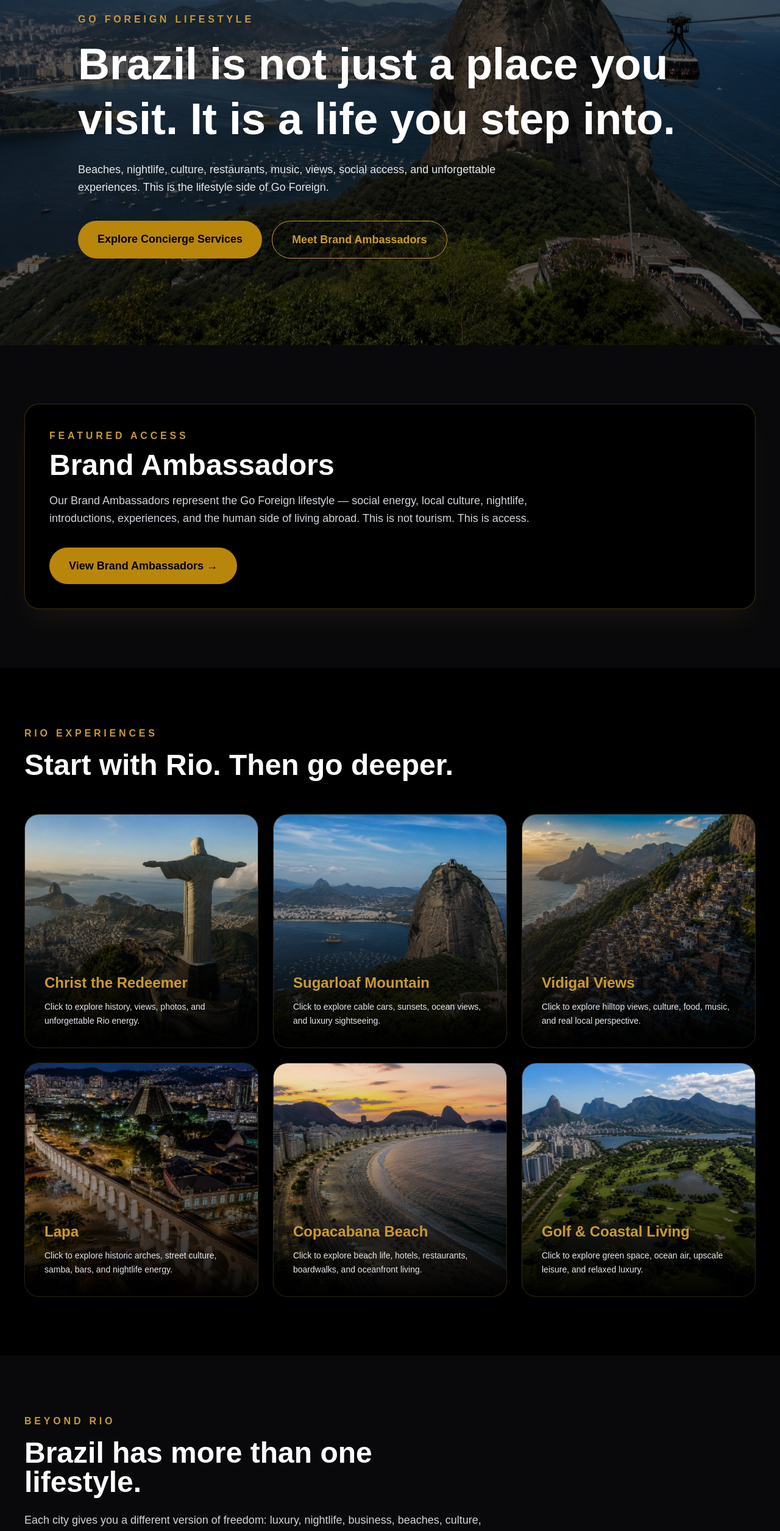
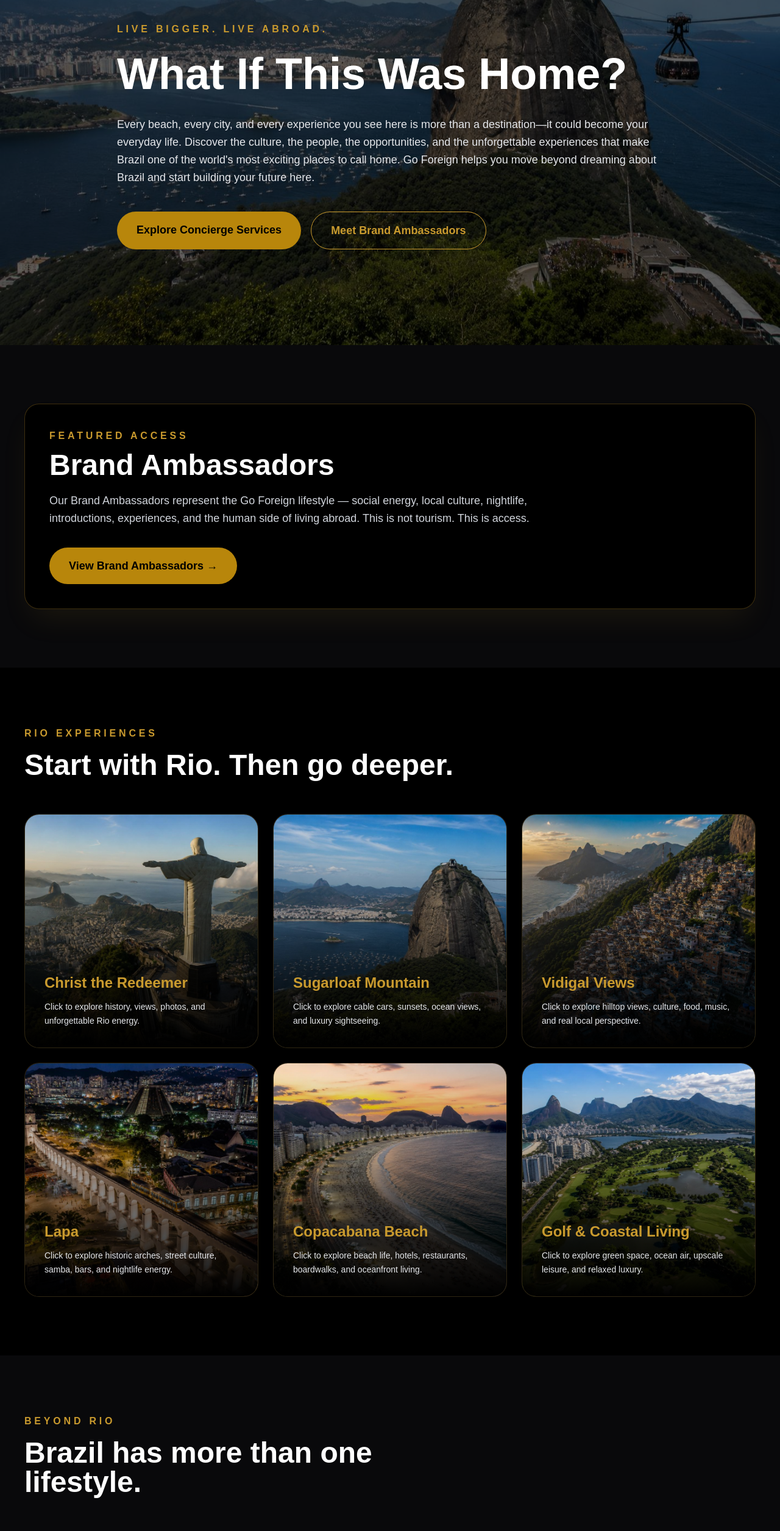
Before and after one commit to kartelwest/goforeign-website, a Next.js app: page /lifestyle in a window 1280 px wide. Shown: the part 234-2745 px from the top of the page at 61% size. Built offline with nearby package versions, Linux system fonts and the light colour scheme.

Commit message:
Update website with working new page

```diff
--- a/app/lifestyle/page.tsx
+++ b/app/lifestyle/page.tsx
@@ -24,16 +24,15 @@ export default function LifestylePage() {
 
         <div className="relative z-10 mx-auto max-w-7xl">
           <p className="mb-4 font-bold uppercase tracking-[0.3em] text-[#C99A2E]">
-            Go Foreign Lifestyle
+            LIVE BIGGER. LIVE ABROAD.
           </p>
 
           <h1 className="max-w-5xl text-5xl font-black leading-tight md:text-7xl">
-            Brazil is not just a place you visit. It is a life you step into.
+            What If This Was Home?
           </h1>
 
-          <p className="mt-6 max-w-3xl text-lg leading-relaxed text-gray-200">
-            Beaches, nightlife, culture, restaurants, music, views, social access,
-            and unforgettable experiences. This is the lifestyle side of Go Foreign.
+          <p className="mt-6 max-w-4xl text-lg leading-relaxed text-gray-200">
+            Every beach, every city, and every experience you see here is more than a destination—it could become your everyday life. Discover the culture, the people, the opportunities, and the unforgettable experiences that make Brazil one of the world's most exciting places to call home. Go Foreign helps you move beyond dreaming about Brazil and start building your future here.
           </p>
 
           <div className="mt-10 flex flex-wrap gap-4">
@@ -128,10 +127,6 @@ export default function LifestylePage() {
             <h2 className="text-5xl font-black">
               Brazil has more than one lifestyle.
             </h2>
-            <p className="mt-6 text-lg leading-relaxed text-gray-300">
-              Each city gives you a different version of freedom: luxury, nightlife,
-              business, beaches, culture, wellness, romance, and adventure.
-            </p>
           </div>
 
           <div className="grid gap-6 md:grid-cols-3">
@@ -149,29 +144,6 @@ export default function LifestylePage() {
           </div>
         </div>
       </section>
-
-      <section className="px-10 py-24">
-        <div className="mx-auto max-w-7xl rounded-3xl border border-[#C99A2E]/30 bg-[#080808] p-10 text-center">
-          <p className="mb-4 font-bold uppercase tracking-[0.3em] text-[#C99A2E]">
-            Nightlife
-          </p>
-          <h2 className="text-5xl font-black">
-            Lapa is only the beginning.
-          </h2>
-          <p className="mx-auto mt-6 max-w-3xl text-lg leading-relaxed text-gray-300">
-            Rooftop lounges, samba nights, beach clubs, private events, music,
-            dancing, restaurants, and social introductions. Go Foreign helps you
-            experience Brazil with confidence instead of guessing your way through it.
-          </p>
-
-          <a
-            href="/concierge"
-            className="mt-8 inline-flex rounded-full bg-[#B8860B] px-8 py-4 text-lg font-bold text-black transition hover:bg-[#D4A017]"
-          >
-            Plan Your Nightlife Experience →
-          </a>
-        </div>
-      </section>
     </main>
   );
 }
```
